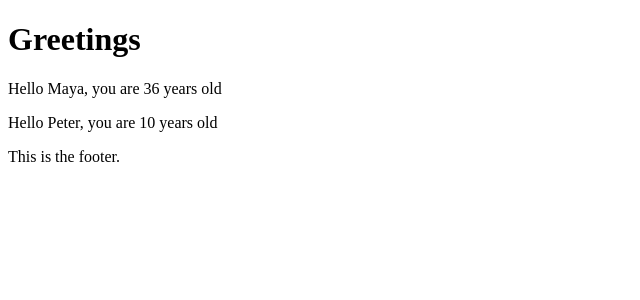
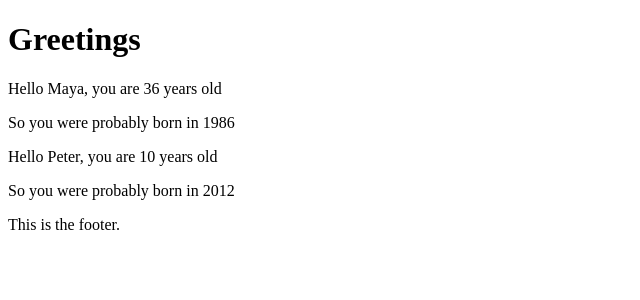
Before and after one commit to eyc94/full-stack-open, a React (Create React App) app in the folder 01. Introduction To React/part1/: page / in a window 1280 px wide. Shown: the top 300 px of the page, without its empty margins (0-640 px from the left). Built offline with nearby package versions, Linux system fonts and the light colour scheme.

Commit message:
Component helper functions

```diff
--- a/01. Introduction To React/part1/src/App.js
+++ b/01. Introduction To React/part1/src/App.js
@@ -1,7 +1,13 @@
 const Hello = (props) => {
+  const bornYear = () => {
+    const yearNow = new Date().getFullYear();
+    return yearNow - props.age;
+  };
+
   return (
     <div>
       <p>Hello {props.name}, you are {props.age} years old</p>
+      <p>So you were probably born in {bornYear()}</p>
     </div>
   );
 };
```
